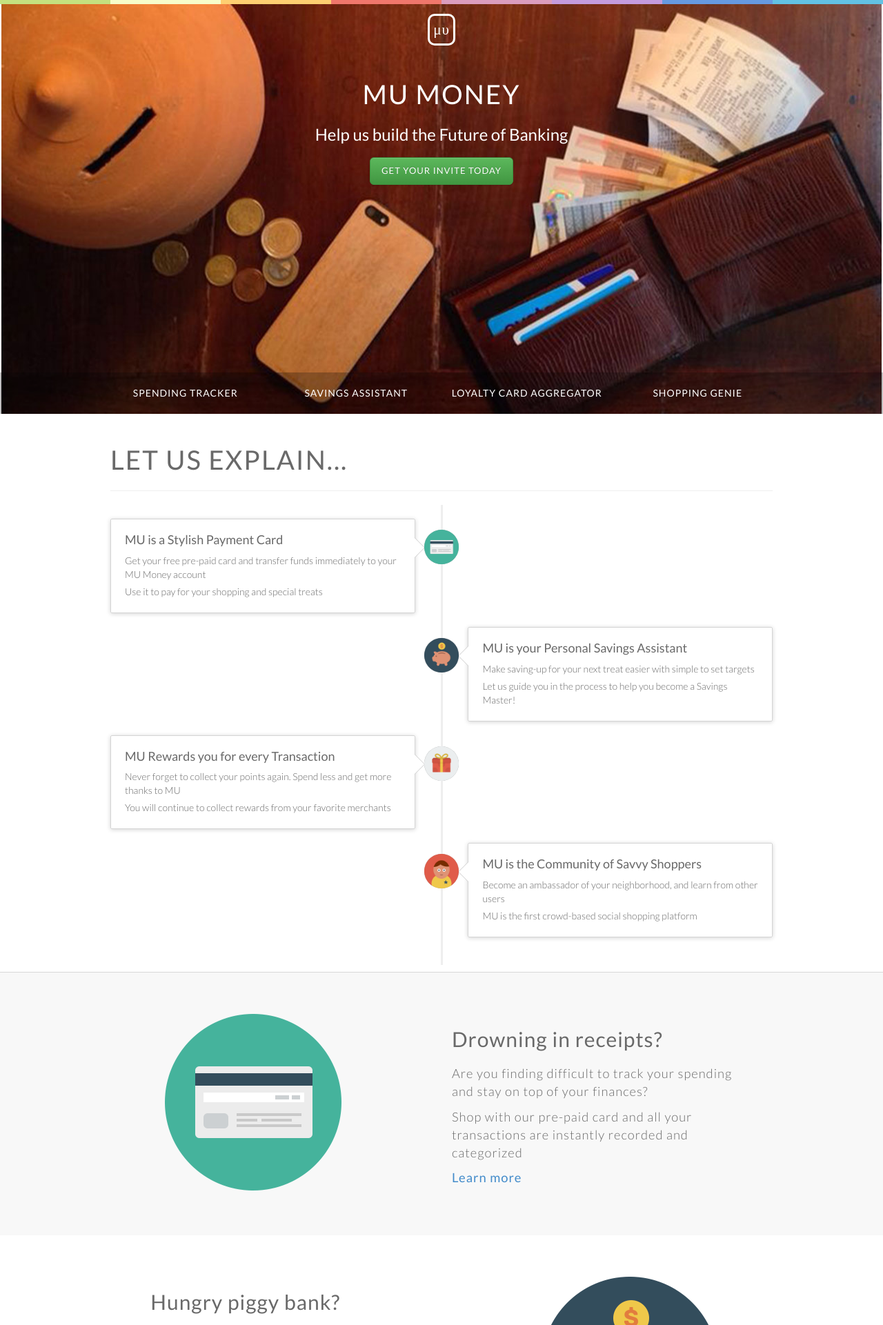
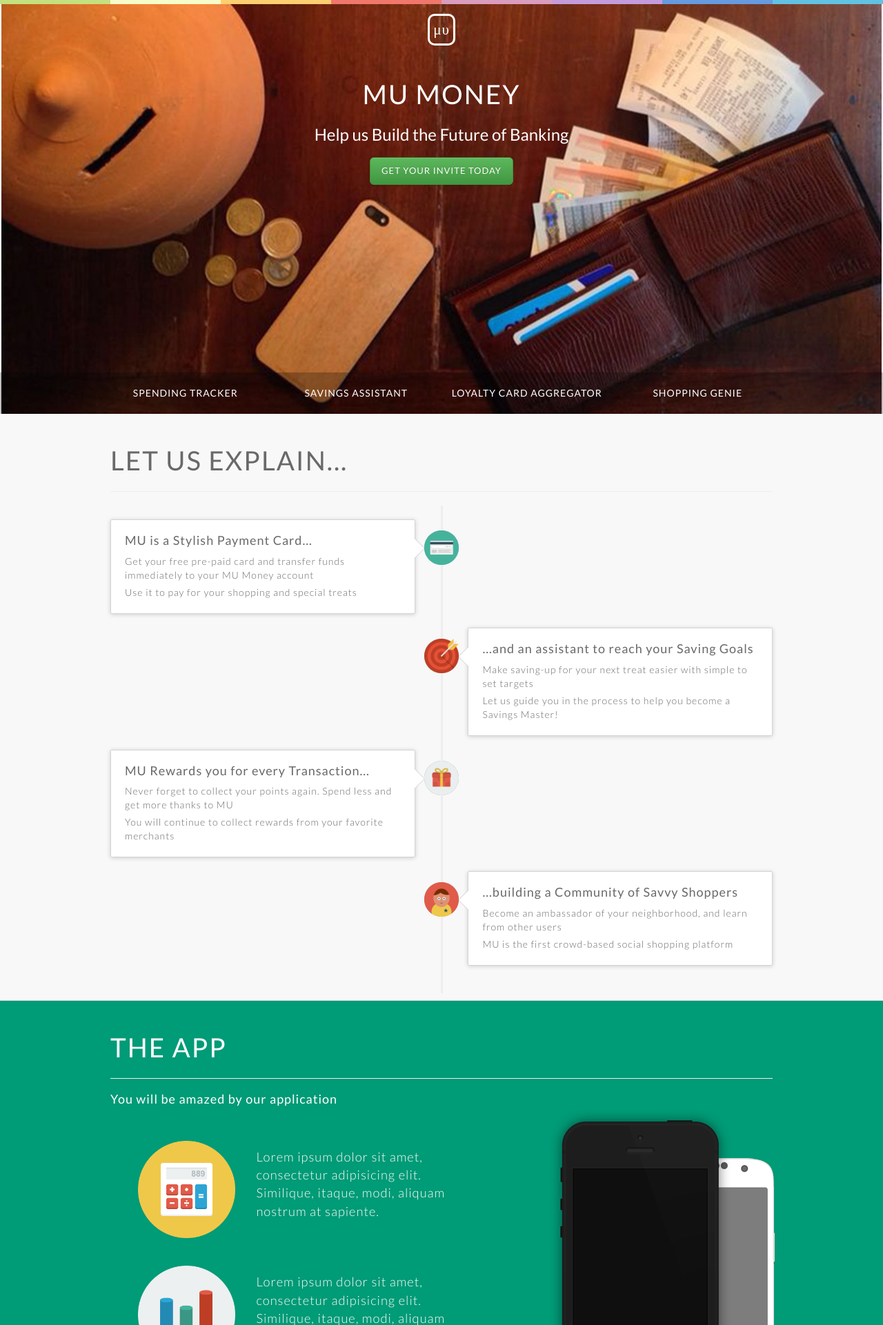
Before and after one commit to kendall80/mu-landing-design, a PHP site: page / in a window 1280 px wide. Shown: the top 1921 px of the page at 69% size. Run offline with PHP 8.4, Linux system fonts and the light colour scheme; some libraries are stand-ins or nearby versions; some web fonts are replaced.

Commit message:
add timeline and app sections

```diff
--- a/css/my-styles.css
+++ b/css/my-styles.css
@@ -12,8 +12,24 @@ article, footer, header, section {
 
 .what-is-mu {
 	color: dimgray;
+	padding-top: 1px;
 	font-weight: 300;
+	letter-spacing: 1px;
+	background-color: #f8f8f8;
+	border-bottom: solid 1px #D8D8D8;
+}
 
+.the-app {
+	color: #fff;
+	background-color: #009B77;
+	padding-top: 1px;
+	font-weight: 300;
+	letter-spacing: 1px;
+	border-bottom: solid 1px #D8D8D8;
+}
+
+.the-app .row {
+	padding: 20px;
 }
 
 h1 {
@@ -182,6 +198,7 @@ section {
         }
 
         .timeline > li > .timeline-panel {
+        		background-color: #fff;
             width: 46%;
             float: left;
             border: 1px solid #d4d4d4;
@@ -287,6 +304,21 @@ section {
         margin-top: 5px;
     }
 
+
+/* The App
+========================== */
+.under {
+	position: absolute;
+	left: -20px;
+	top: -40px;
+	z-index: 0;
+}
+.over {
+	position: absolute;
+	left: 80px;
+	top: 45px;
+	z-index: 0;
+}
 
 /* Modal
 ========================== */
@@ -447,7 +479,6 @@ input {
 	background: #fff;
 	color: dimgray;
 	letter-spacing: 1px;
-	border-top: solid 1px #D8D8D8;
 	border-bottom: solid 1px #D8D8D8;
 }
 
@@ -459,8 +490,10 @@ input {
 	width: 100%;
 }
 
-.spending, .rewards {
+.savings, .shopping {
 	background-color: #f8f8f8;
+	border-top: solid 1px #D8D8D8;
+	border-bottom: solid 1px #D8D8D8;
 }
 
 .ft-icon {
@@ -482,6 +515,7 @@ input {
 
 .claim {
 	text-align: center;
+	padding: 80px 0;
 	background-color: #009B77;
 }
 
@@ -619,4 +653,17 @@ button {
   	font-size: 1.5em;
   	text-align: center;
   }
+
+  .the-app .row {
+  	padding: 20px 0;
+		border-bottom: solid 1px #D8D8D8;
+
+	}
+	.the-app .row:last-child {
+		padding: 15px 0;
+		border-bottom: none;
+	}
+	.iphone {
+		display: none;
+	}
 }
--- a/index.html
+++ b/index.html
@@ -45,7 +45,7 @@
           <section class="hero">
             <div class="content headline">
               <h1>MU Money</h1>
-              <h3>Help us build the Future of Banking</h3>
+              <h3>Help us Build the Future of Banking</h3>
               <div class="call-to-action">
                 <button type="button" class="call-to-action btn btn-success btn-lg" data-toggle="modal" data-target="#invite">Get your invite today</button>
               </div>
@@ -77,7 +77,7 @@
                 <div class="timeline-badge"><img class="img-responsive" src="public/img/icons/credit-card.png"></div>
                 <div class="timeline-panel">
                   <div class="timeline-heading">
-                      <h4 class="timeline-title">MU is a Stylish Payment Card</h4>
+                    <h4 class="timeline-title">MU is a Stylish Payment Card...</h4>
                   </div>
                   <div class="timeline-body">
                     <p>Get your free pre-paid card and transfer funds immediately to your MU Money account</p>
@@ -86,10 +86,10 @@
                 </div>
               </li>
               <li class="timeline-inverted">
-                  <div class="timeline-badge"><img class="img-responsive" src="public/img/icons/money-saving.png"></div>
+                <div class="timeline-badge"><img class="img-responsive" src="public/img/icons/target.png"></div>
                 <div class="timeline-panel">
                   <div class="timeline-heading">
-                      <h4 class="timeline-title">MU is your Personal Savings Assistant</h4>
+                    <h4 class="timeline-title">...and an assistant to reach your Saving Goals</h4>
                   </div>
                   <div class="timeline-body">
                     <p>Make saving-up for your next treat easier with simple to set targets</p>
@@ -101,7 +101,7 @@
                 <div class="timeline-badge"><img class="img-responsive" src="public/img/icons/gift-box.png"></div>
                 <div class="timeline-panel">
                   <div class="timeline-heading">
-                      <h4 class="timeline-title">MU Rewards you for every Transaction</h4>
+                    <h4 class="timeline-title">MU Rewards you for every Transaction...</h4>
                   </div>
                   <div class="timeline-body">
                     <p>Never forget to collect your points again. Spend less and get more thanks to MU</p>
@@ -113,7 +113,7 @@
                 <div class="timeline-badge"><img class="img-responsive" src="public/img/icons/man.png"></div>
                 <div class="timeline-panel">
                   <div class="timeline-heading">
-                      <h4 class="timeline-title">MU is the Community of Savvy Shoppers</h4>
+                    <h4 class="timeline-title">...building a Community of Savvy Shoppers</h4>
                   </div>
                   <div class="timeline-body">
                     <p>Become an ambassador of your neighborhood, and learn from other users</p>
@@ -126,6 +126,51 @@
         </section>
         <!-- END What is MU -->
 
+        <!-- The App -->
+
+        <section class="the-app">
+          <div class="content">
+            <div class="page-header">
+              <h1>The App</h1>
+            </div>
+            <h4>You will be amazed by our application</h4>
+            <div class="row">
+              <div class="col-sm-7">
+                <div class="row">
+                  <div class="col-sm-4 ft-icon">
+                    <img class="img-responsive" src="public/img/icons/calculate.png">
+                  </div>
+                  <div class="col-sm-8 ft-text">
+                    <p>Lorem ipsum dolor sit amet, consectetur adipisicing elit. Similique, itaque, modi, aliquam nostrum at sapiente.</p>
+                  </div>
+                </div>
+                <div class="row">
+                  <div class="col-sm-4 ft-icon">
+                    <img class="img-responsive" src="public/img/icons/analytics.png">
+                  </div>
+                  <div class="col-sm-8 ft-text">
+                    <p>Lorem ipsum dolor sit amet, consectetur adipisicing elit. Similique, itaque, modi, aliquam nostrum at sapiente.</p>
+                  </div>
+                </div>
+                <div class="row">
+                  <div class="col-sm-4 ft-icon">
+                    <img class="img-responsive" src="public/img/icons/calendar.png">
+                  </div>
+                  <div class="col-sm-8 ft-text">
+                    <p>Lorem ipsum dolor sit amet, consectetur adipisicing elit. Similique, itaque, modi, aliquam nostrum at sapiente.</p>
+                  </div>
+                </div>
+              </div>
+              <div class="col-sm-4 col-sm-offset-1 iphone">
+                <img class="img-responsive over" src="public/img/Galaxy.png">
+                <img class="img-responsive under" src="public/img/MiniPhone_Black.png">
+              </div>
+            </div>
+          </div>
+        </section>
+
+        <!-- END The App -->
+
         <!-- Ecosystem -->
 
         <section class="ecosystem">
@@ -133,7 +178,7 @@
 
             <div class="row spending">
               <div class="col-sm-5 col-sm-offset-1">
-                <img class="img-responsive ft-icon" src="public/img/icons/credit-card.png">
+                <img class="img-responsive ft-icon" src="public/img/icons/dock.png">
               </div>
               <div class="col-sm-4">
                 <h2>Drowning in receipts?</h2>
@@ -191,9 +236,9 @@
         </section>
 
         <section class="claim">
-          <div class="content headline">
+          <div class="content">
             <div class="last">
-              <h3>Become financially intelligent and stay in control of your money</h3>
+              <h3>Join our revolution</h3>
             </div>
             <div class="call-to-action">
               <button type="button" class="call-to-action btn btn-info btn-lg" data-toggle="modal" data-target="#invite">Get your invite today</button>
```
Also changed, not shown: public/MU-Logo-white.png (added), public/MU-Logo.png (added), public/img/MiniPhone_Black.png (added), public/img/galaxy.png (added). Lines whose indentation alone changed are shown as unchanged.
